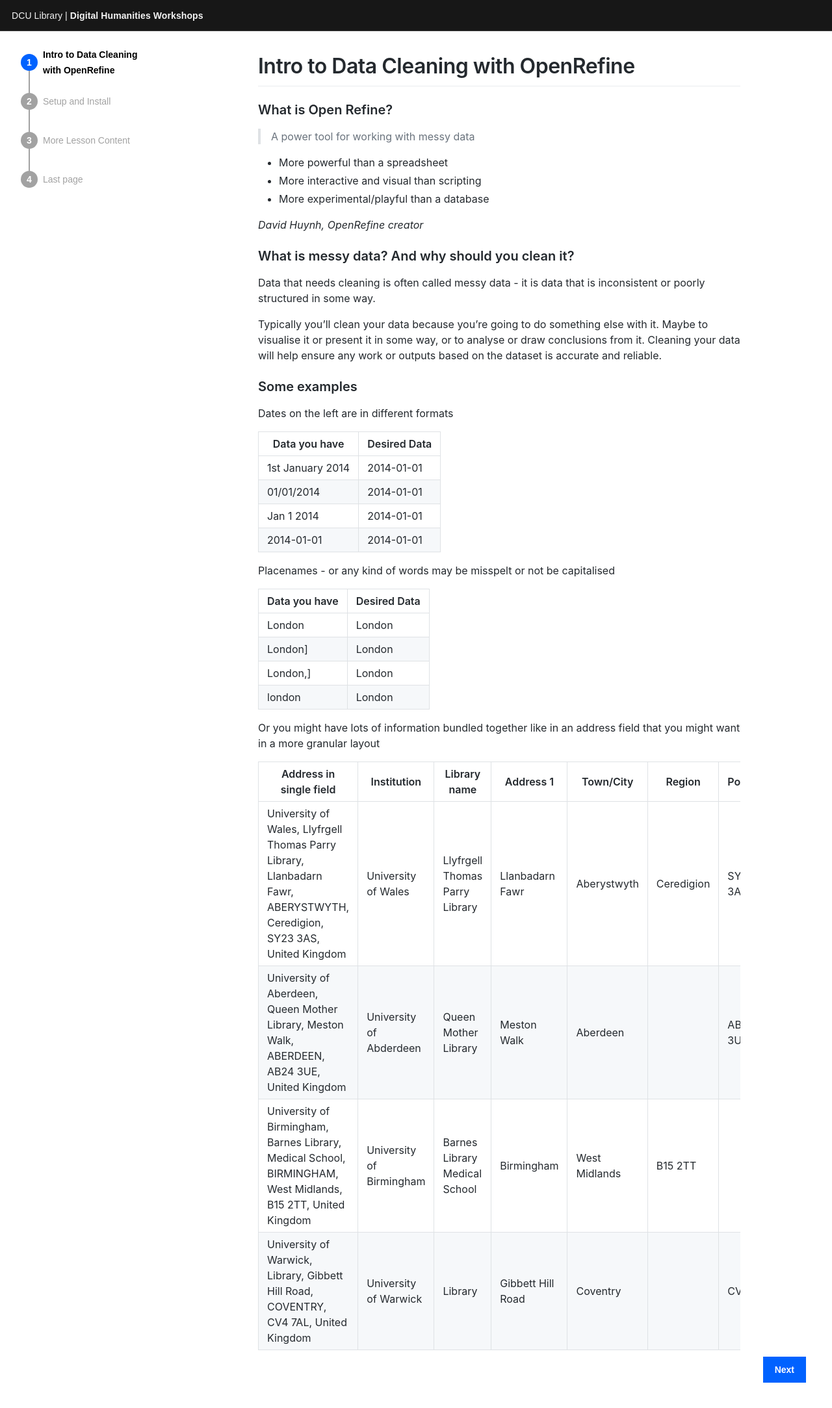
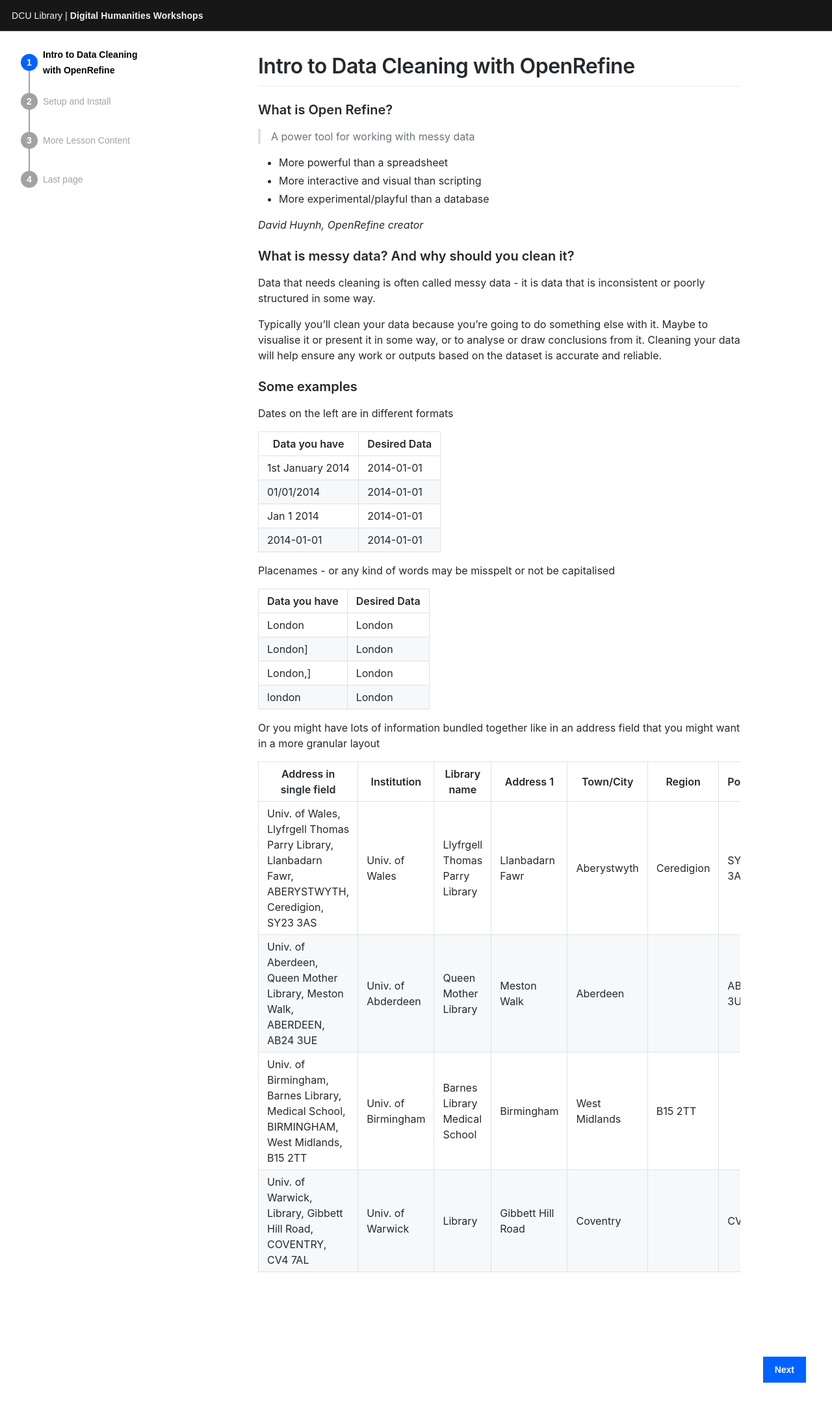
Before and after one commit to DCULibrary/open-refine-workshop, a Jekyll site: the page built from _workshop/index.md, in a window 1280 px wide. Shown: the top 2167 px of the page at 65% size. Built offline with Jekyll 4.4.1, drawn with Linux system fonts in a browser that asks for light colours; some web fonts are replaced.

Commit message:
Add abbreviations

```diff
--- a/_workshop/index.md
+++ b/_workshop/index.md
@@ -44,7 +44,7 @@ Or you might have lots of information bundled together like in an address field
 
 | Address in single field	| Institution	| Library name | Address 1 | Town/City | Region | Postcode |
 | ----------------------- | ----------- | ------------ | --------- | --------- | --------- | ------ | ------- | -------- |
-| University of Wales, Llyfrgell Thomas Parry Library, Llanbadarn Fawr, ABERYSTWYTH, Ceredigion, SY23 3AS, United Kingdom | University of Wales	| Llyfrgell Thomas Parry Library | Llanbadarn Fawr | Aberystwyth | Ceredigion | SY23 3AS |
-| University of Aberdeen, Queen Mother Library, Meston Walk, ABERDEEN, AB24 3UE, United Kingdom	| University of Abderdeen	| Queen Mother Library | Meston Walk | Aberdeen | | AB24 3UE |
-| University of Birmingham, Barnes Library, Medical School, BIRMINGHAM, West Midlands, B15 2TT, United Kingdom | University of Birmingham | Barnes Library	Medical School | Birmingham | West Midlands | B15 2TT |
-| University of Warwick, Library, Gibbett Hill Road, COVENTRY, CV4 7AL, United Kingdom | University of Warwick | Library | Gibbett Hill Road | Coventry | | CV4 7AL |
+| Univ. of Wales, Llyfrgell Thomas Parry Library, Llanbadarn Fawr, ABERYSTWYTH, Ceredigion, SY23 3AS | Univ. of Wales	| Llyfrgell Thomas Parry Library | Llanbadarn Fawr | Aberystwyth | Ceredigion | SY23 3AS |
+| Univ. of Aberdeen, Queen Mother Library, Meston Walk, ABERDEEN, AB24 3UE	| Univ. of Abderdeen	| Queen Mother Library | Meston Walk | Aberdeen | | AB24 3UE |
+| Univ. of Birmingham, Barnes Library, Medical School, BIRMINGHAM, West Midlands, B15 2TT | Univ. of Birmingham | Barnes Library	Medical School | Birmingham | West Midlands | B15 2TT |
+| Univ. of Warwick, Library, Gibbett Hill Road, COVENTRY, CV4 7AL | Univ. of Warwick | Library | Gibbett Hill Road | Coventry | | CV4 7AL |
```
